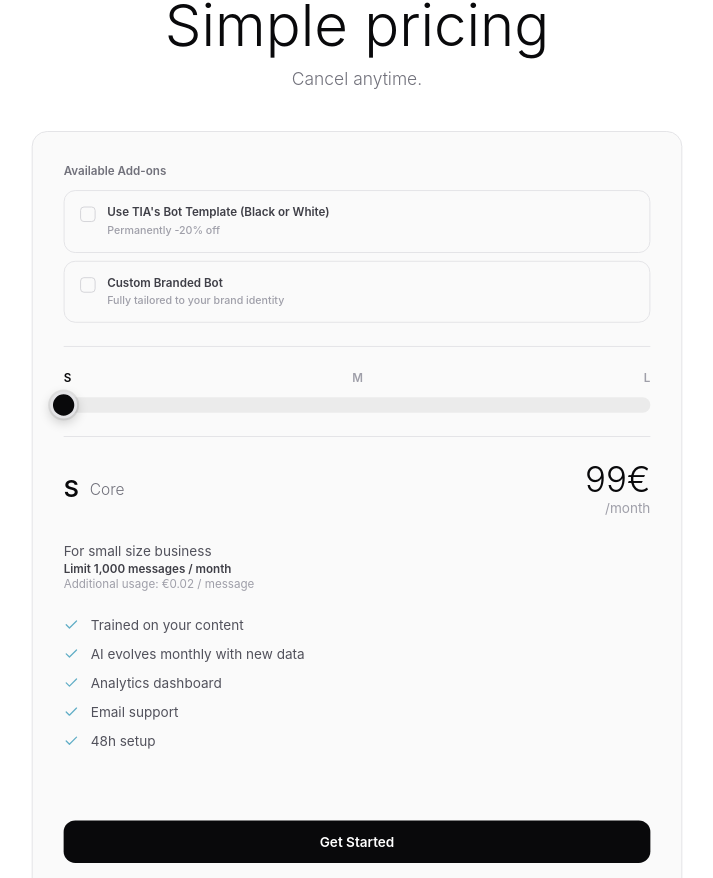
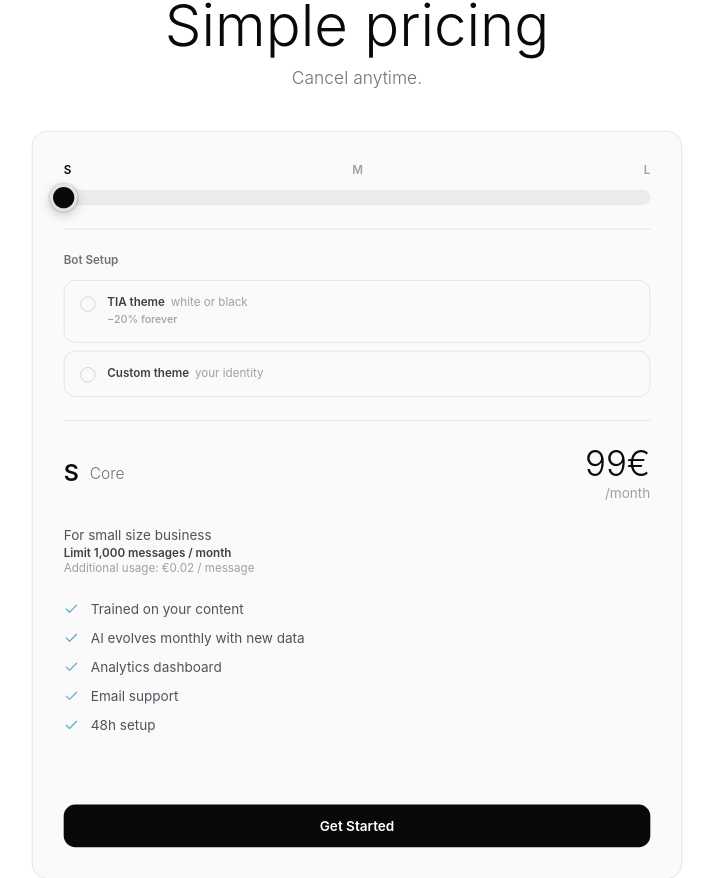
Before and after one commit to Verkkopantteri/ai, a React (Vite) app: page / in a window 1280 px wide. Shown: the part 2510-3388 px from the top of the page, without its empty margins (283-996 px from the left). Built offline with nearby package versions, Linux system fonts and the light colour scheme.

Commit message:
Update LandingPage.tsx

```diff
--- a/src/app/components/LandingPage.tsx
+++ b/src/app/components/LandingPage.tsx
@@ -68,7 +68,7 @@ function LeadFormModal({ isDark, onClose, initialService = '' }) {
 
                 {/* Service selector */}
                 <div>
-                  <label className={`block text-xs font-medium mb-2 ${isDark ? 'text-zinc-400' : 'text-zinc-600'}`}>Which plan interests you? <span className="text-red-400">*</span></label>
+                  <label className={`block text-xs font-medium mb-2 ${isDark ? 'text-zinc-400' : 'text-zinc-600'}`}>Which Plan Interests You? <span className="text-red-400">*</span></label>
                   <div className="grid grid-cols-3 gap-2">
                     {SERVICES.map(s => (
                       <button key={s.id} onClick={() => setForm(f => ({ ...f, service: s.id }))}
@@ -1697,10 +1697,9 @@ const ADDONS = [
 function PricingSlide({ activeTheme, onGetStarted }) {
   const isDark = activeTheme === 'dark';
   const [planIdx, setPlanIdx] = useState(0);
-  const [addonTemplateBot, setAddonTemplateBot] = useState(false);
-  const [addonCustomBrand, setAddonCustomBrand] = useState(false);
+  const [addonBotSetup, setAddonBotSetup] = useState(''); // 'tia' | 'custom' | ''
   const plan = PLANS[planIdx];
-  const discountedPrice = addonTemplateBot ? Math.round(plan.priceNum * 0.80) : plan.priceNum;
+  const discountedPrice = addonBotSetup === 'tia' ? Math.round(plan.priceNum * 0.80) : plan.priceNum;
   const trackRef = useRef(null);
   const isDragging = useRef(false);
   const sectionRef = useRef(null);
@@ -1772,57 +1771,6 @@ function PricingSlide({ activeTheme, onGetStarted }) {
           transition={{ type: 'spring', stiffness: 220, damping: 26, delay: 0.1 }}
           className={`rounded-2xl p-8 relative border transition-colors duration-300 ${isDark ? 'bg-zinc-900 border-zinc-800' : 'bg-zinc-50 border-zinc-200'}`}
         >
-            {/* Add-ons — TOP */}
-            <div className={`mb-6 pb-6 border-b ${isDark ? 'border-zinc-800' : 'border-zinc-200'}`}>
-              <p className={`text-xs font-semibold mb-3 ${isDark ? 'text-zinc-400' : 'text-zinc-500'}`}>Available Add-ons</p>
-              <div className="flex flex-col gap-2">
-                <button
-                  onClick={() => setAddonTemplateBot(v => !v)}
-                  className={`flex items-start gap-3 w-full text-left px-4 py-3.5 rounded-xl border transition-all ${
-                    addonTemplateBot
-                      ? isDark ? 'border-white bg-white/10' : 'border-zinc-950 bg-zinc-950'
-                      : isDark ? 'border-zinc-700 hover:border-zinc-500' : 'border-zinc-200 hover:border-zinc-400'
-                  }`}
-                >
-                  <div className={`mt-0.5 w-4 h-4 rounded flex-shrink-0 flex items-center justify-center border transition-all ${
-                    addonTemplateBot ? 'bg-white border-white' : isDark ? 'border-zinc-600' : 'border-zinc-300'
-                  }`}>
-                    {addonTemplateBot && <Check className="size-3 text-zinc-950" />}
-                  </div>
-                  <div>
-                    <p className={`text-xs font-semibold ${addonTemplateBot ? 'text-white' : isDark ? 'text-zinc-300' : 'text-zinc-700'}`}>
-                      Use TIA's Bot Template (Black or White)
-                    </p>
-                    <p className={`text-[11px] mt-0.5 ${addonTemplateBot ? 'text-emerald-400' : isDark ? 'text-zinc-500' : 'text-zinc-400'}`}>
-                      Permanently -20% off
-                    </p>
-                  </div>
-                </button>
-                <button
-                  onClick={() => setAddonCustomBrand(v => !v)}
-                  className={`flex items-start gap-3 w-full text-left px-4 py-3.5 rounded-xl border transition-all ${
-                    addonCustomBrand
-                      ? isDark ? 'border-white bg-white/10' : 'border-zinc-950 bg-zinc-950'
-                      : isDark ? 'border-zinc-700 hover:border-zinc-500' : 'border-zinc-200 hover:border-zinc-400'
-                  }`}
-                >
-                  <div className={`mt-0.5 w-4 h-4 rounded flex-shrink-0 flex items-center justify-center border transition-all ${
-                    addonCustomBrand ? 'bg-white border-white' : isDark ? 'border-zinc-600' : 'border-zinc-300'
-                  }`}>
-                    {addonCustomBrand && <Check className="size-3 text-zinc-950" />}
-                  </div>
-                  <div>
-                    <p className={`text-xs font-semibold ${addonCustomBrand ? 'text-white' : isDark ? 'text-zinc-300' : 'text-zinc-700'}`}>
-                      Custom Branded Bot
-                    </p>
-                    <p className={`text-[11px] mt-0.5 ${isDark ? 'text-zinc-500' : 'text-zinc-400'}`}>
-                      Fully tailored to your brand identity
-                    </p>
-                  </div>
-                </button>
-              </div>
-            </div>
-
             {/* Plan selector — inside card */}
             <div className={`mb-6 pb-6 border-b ${isDark ? 'border-zinc-800' : 'border-zinc-200'}`}>
               <div className="flex justify-between mb-3">
@@ -1863,6 +1811,45 @@ function PricingSlide({ activeTheme, onGetStarted }) {
               </div>
             </div>
 
+            {/* Bot Setup — single choice */}
+            <div className={`mb-6 pb-6 border-b ${isDark ? 'border-zinc-800' : 'border-zinc-200'}`}>
+              <p className={`text-xs font-semibold mb-3 ${isDark ? 'text-zinc-400' : 'text-zinc-500'}`}>Bot Setup</p>
+              <div className="flex flex-col gap-2">
+                {[
+                  { id: 'tia', title: 'TIA theme', subtitle: 'white or black', badge: '−20% forever', badgeColor: 'text-emerald-400' },
+                  { id: 'custom', title: 'Custom theme', subtitle: 'your identity', badge: null, badgeColor: '' },
+                ].map(opt => {
+                  const active = addonBotSetup === opt.id;
+                  return (
+                    <button
+                      key={opt.id}
+                      onClick={() => setAddonBotSetup(v => v === opt.id ? '' : opt.id)}
+                      className={`flex items-start gap-3 w-full text-left px-4 py-3.5 rounded-xl border transition-all ${
+                        active
+                          ? isDark ? 'border-white bg-white/10' : 'border-zinc-950 bg-zinc-950'
+                          : isDark ? 'border-zinc-700 hover:border-zinc-500' : 'border-zinc-200 hover:border-zinc-400'
+                      }`}
+                    >
+                      <div className={`mt-0.5 w-4 h-4 rounded-full flex-shrink-0 flex items-center justify-center border transition-all ${
+                        active ? 'bg-white border-white' : isDark ? 'border-zinc-600' : 'border-zinc-300'
+                      }`}>
+                        {active && <div className="w-1.5 h-1.5 rounded-full bg-zinc-950" />}
+                      </div>
+                      <div>
+                        <p className={`text-xs font-semibold ${active ? 'text-white' : isDark ? 'text-zinc-300' : 'text-zinc-700'}`}>
+                          {opt.title}
+                          <span className={`ml-1.5 font-normal ${active ? 'opacity-70' : isDark ? 'text-zinc-500' : 'text-zinc-400'}`}>{opt.subtitle}</span>
+                        </p>
+                        {opt.badge && (
+                          <p className={`text-[11px] mt-0.5 ${active ? opt.badgeColor : isDark ? 'text-zinc-500' : 'text-zinc-400'}`}>{opt.badge}</p>
+                        )}
+                      </div>
+                    </button>
+                  );
+                })}
+              </div>
+            </div>
+
             {/* Size badge */}
             <div className="flex items-center justify-between mb-6">
               <div className="flex items-center gap-3 flex-wrap">
@@ -1875,7 +1862,7 @@ function PricingSlide({ activeTheme, onGetStarted }) {
                 )}
               </div>
               <div className="text-right">
-                {addonTemplateBot ? (
+                {addonBotSetup === 'tia' ? (
                   <div className="flex flex-col items-end">
                     <div className={`text-sm line-through ${isDark ? 'text-zinc-600' : 'text-zinc-400'}`}>{plan.price}</div>
                     <div className={`text-4xl font-light ${isDark ? 'text-white' : 'text-zinc-950'}`}>{discountedPrice}€</div>
```
